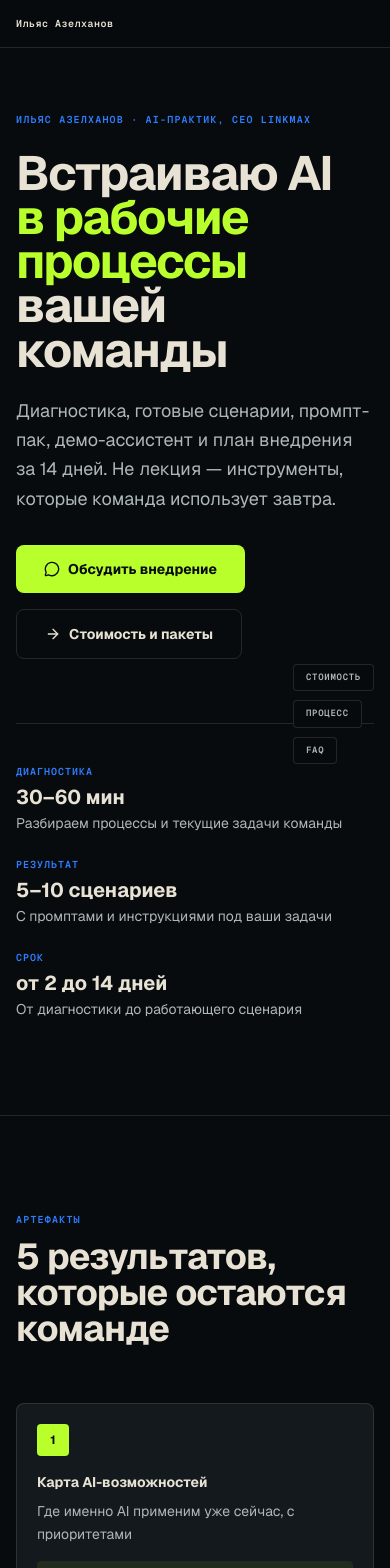
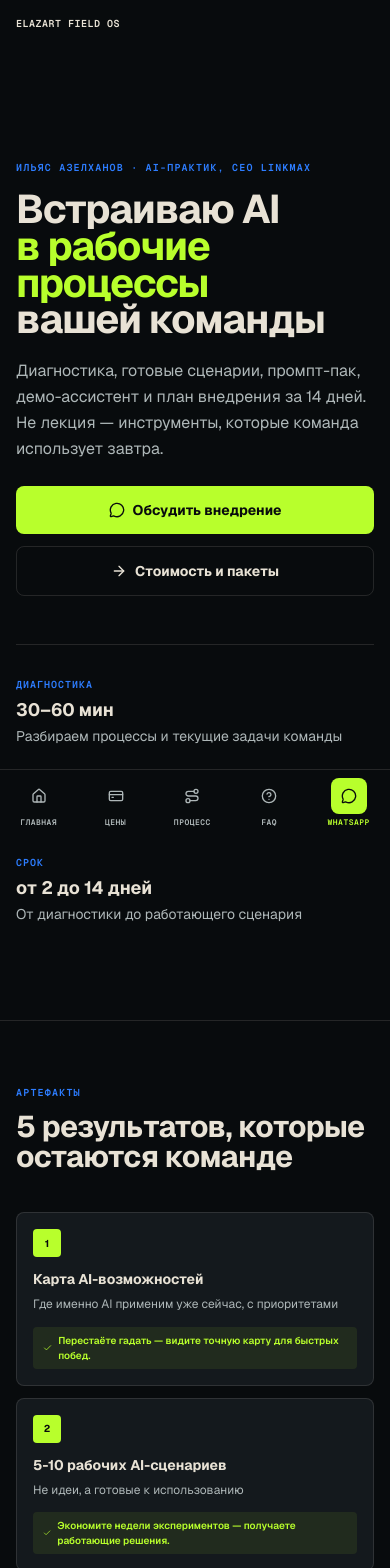
Before and after one commit to ElazAzel/ai-audit-landing, a Next.js app: page / in a window 390 px wide. Shown: the top 1568 px of the page. Built offline with nearby package versions, Linux system fonts and the light colour scheme.

Commit message:
mobile-app bottom tab bar, responsive spacing, desktop editorial grid

```diff
--- a/src/app/page.tsx
+++ b/src/app/page.tsx
@@ -12,7 +12,7 @@ export default function Home() {
   return (
     <>
       <StickyCTA />
-      <main data-od-id="landing-main">
+      <main>
         <HeroSection />
         <OutcomesSection />
         <AudienceSection />
@@ -22,7 +22,7 @@ export default function Home() {
         <FAQSection />
         <FinalCTA />
       </main>
-      <footer data-od-id="site-footer" className="border-t border-border py-8">
+      <footer className="border-t border-border py-6 md:py-8">
         <div className="mx-auto max-w-7xl px-4 md:px-6">
           <div className="flex flex-wrap items-center justify-between gap-2">
             <p className="text-xs text-muted">
--- a/src/components/HeroSection.tsx
+++ b/src/components/HeroSection.tsx
@@ -6,38 +6,38 @@ import { scrollToId } from "@/lib/scroll";
 
 export default function HeroSection() {
   return (
-    <section className="flex min-h-[90vh] items-center pb-24 pt-28 md:pt-36">
+    <section id="hero" className="flex min-h-[85dvh] items-center pb-24 pt-24 md:min-h-[90vh] md:pb-32 md:pt-36">
       <div className="mx-auto w-full max-w-7xl px-4 md:px-6">
-        <div className="max-w-3xl">
-          <p className="mb-6 font-mono text-[10px] font-semibold uppercase tracking-[0.12em] text-blue">
+        <div className="md:max-w-3xl">
+          <p className="mb-4 font-mono text-[10px] font-semibold uppercase tracking-[0.12em] text-blue md:mb-6">
             Ильяс Азелханов · AI-практик, CEO LinkMAX
           </p>
-          <h1 className="text-5xl font-bold leading-[0.92] tracking-[-0.03em] md:text-7xl lg:text-8xl">
+          <h1 className="text-[clamp(2.5rem,10vw,4.5rem)] font-bold leading-[0.92] tracking-[-0.03em] md:text-7xl lg:text-8xl">
             Встраиваю AI
             <br />
             <span className="text-accent">в рабочие процессы</span>
             <br />
             вашей команды
           </h1>
-          <p className="mt-6 max-w-xl text-lg leading-relaxed text-fg-2 md:text-xl">
+          <p className="mt-5 max-w-xl text-base leading-relaxed text-fg-2 md:mt-6 md:text-lg lg:text-xl">
             Диагностика, готовые сценарии, промпт-пак, демо-ассистент и план
             внедрения за 14 дней. Не лекция — инструменты, которые команда
             использует завтра.
           </p>
 
-          <div className="mt-8 flex flex-wrap gap-4">
+          <div className="mt-6 flex flex-col gap-3 md:mt-8 md:flex-row md:flex-wrap md:gap-4">
             <a
               href={WHATSAPP_LINK}
               target="_blank"
               rel="noopener noreferrer"
-              className="inline-flex items-center gap-2 rounded-[8px] bg-accent px-7 py-3.5 text-sm font-bold text-[#080b0d] transition-all hover:bg-accent-hover active:scale-[0.97]"
+              className="inline-flex items-center justify-center gap-2 rounded-[8px] bg-accent px-6 py-3.5 text-sm font-bold text-[#080b0d] transition-all hover:bg-accent-hover active:scale-[0.97] md:px-7"
             >
               <MessageCircle className="h-4 w-4" />
               Обсудить внедрение
             </a>
             <button
               onClick={() => scrollToId("pricing")}
-              className="inline-flex items-center gap-2 rounded-[8px] border border-border px-7 py-3.5 text-sm font-bold text-fg transition-all hover:border-border-strong active:scale-[0.97]"
+              className="inline-flex items-center justify-center gap-2 rounded-[8px] border border-border px-6 py-3.5 text-sm font-bold text-fg transition-all hover:border-border-strong active:scale-[0.97] md:px-7"
             >
               <ArrowRight className="h-4 w-4" />
               Стоимость и пакеты
@@ -45,7 +45,7 @@ export default function HeroSection() {
           </div>
         </div>
 
-        <div className="mt-16 grid gap-6 border-t border-border pt-10 md:grid-cols-3">
+        <div className="mt-12 grid gap-5 border-t border-border pt-8 md:mt-16 md:grid-cols-3 md:gap-6 md:pt-10">
           {[
             { label: "Диагностика", value: "30–60 мин", desc: "Разбираем процессы и текущие задачи команды" },
             { label: "Результат", value: "5–10 сценариев", desc: "С промптами и инструкциями под ваши задачи" },
@@ -55,7 +55,7 @@ export default function HeroSection() {
               <p className="font-mono text-[10px] font-semibold uppercase tracking-[0.1em] text-blue">
                 {item.label}
               </p>
-              <p className="mt-1 text-xl font-bold text-fg">{item.value}</p>
+              <p className="mt-1 text-lg font-bold text-fg md:text-xl">{item.value}</p>
               <p className="mt-0.5 text-sm text-fg-2">{item.desc}</p>
             </div>
           ))}
--- a/src/components/OutcomesSection.tsx
+++ b/src/components/OutcomesSection.tsx
@@ -5,32 +5,32 @@ import { Check } from "lucide-react";
 
 export default function OutcomesSection() {
   return (
-    <section className="border-t border-border py-24 md:py-32">
+    <section className="border-t border-border py-16 md:py-32">
       <div className="mx-auto max-w-7xl px-4 md:px-6">
-        <div className="mb-14 max-w-2xl">
+        <div className="mb-10 md:mb-14 md:max-w-2xl">
           <p className="mb-3 font-mono text-[10px] font-semibold uppercase tracking-[0.12em] text-blue">
             Артефакты
           </p>
-          <h2 className="text-4xl font-bold leading-[1.0] tracking-[-0.02em] md:text-5xl">
+          <h2 className="text-3xl font-bold leading-[1.0] tracking-[-0.02em] md:text-5xl">
             5 результатов, которые остаются команде
           </h2>
         </div>
 
-        <div className="grid gap-4 md:grid-cols-5">
+        <div className="grid gap-3 md:grid-cols-5 md:gap-4">
           {outcomes.map((outcome, index) => (
             <div
               key={outcome.id}
-              className="rounded-[8px] border border-border bg-surface p-5"
+              className="rounded-[8px] border border-border bg-surface p-4 md:p-5"
             >
-              <span className="mb-4 flex h-8 w-8 items-center justify-center rounded-[4px] bg-accent text-xs font-bold text-[#080b0d]">
+              <span className="mb-3 flex h-7 w-7 items-center justify-center rounded-[4px] bg-accent text-[10px] font-bold text-[#080b0d] md:mb-4 md:h-8 md:w-8 md:text-xs">
                 {index + 1}
               </span>
               <h3 className="text-sm font-bold text-fg">{outcome.title}</h3>
-              <p className="mt-2 text-sm leading-relaxed text-fg-2">
+              <p className="mt-1.5 text-xs leading-relaxed text-fg-2 md:mt-2 md:text-sm">
                 {outcome.short}
               </p>
-              <p className="mt-4 flex items-center gap-1.5 rounded-[4px] bg-accent-light px-3 py-2 text-xs font-semibold text-accent">
-                <Check className="h-3 w-3" />
+              <p className="mt-3 flex items-center gap-1.5 rounded-[4px] bg-accent-light px-2.5 py-1.5 text-[10px] font-semibold text-accent md:mt-4 md:px-3 md:py-2 md:text-xs">
+                <Check className="h-2.5 w-2.5 md:h-3 md:w-3" />
                 {outcome.benefit}
               </p>
             </div>
--- a/src/components/StickyCTA.tsx
+++ b/src/components/StickyCTA.tsx
@@ -1,7 +1,7 @@
 "use client";
 
 import { useState, useEffect } from "react";
-import { MessageCircle } from "lucide-react";
+import { MessageCircle, Home, CreditCard, Route, HelpCircle } from "lucide-react";
 import { WHATSAPP_LINK } from "@/lib/data";
 import { scrollToId } from "@/lib/scroll";
 
@@ -11,11 +11,19 @@ const NAV_ITEMS = [
   { id: "faq", label: "FAQ" },
 ];
 
+const MOBILE_TABS = [
+  { id: "hero", label: "Главная", icon: Home },
+  { id: "pricing", label: "Цены", icon: CreditCard },
+  { id: "process", label: "Процесс", icon: Route },
+  { id: "faq", label: "FAQ", icon: HelpCircle },
+  { id: "whatsapp", label: "WhatsApp", icon: MessageCircle, highlight: true },
+];
+
 export default function StickyCTA() {
-  const [visible, setVisible] = useState(false);
+  const [scrolled, setScrolled] = useState(false);
 
   useEffect(() => {
-    const onScroll = () => setVisible(window.scrollY > 700);
+    const onScroll = () => setScrolled(window.scrollY > 60);
     window.addEventListener("scroll", onScroll, { passive: true });
     onScroll();
     return () => window.removeEventListener("scroll", onScroll);
@@ -23,78 +31,84 @@ export default function StickyCTA() {
 
   return (
     <>
-      <header className="fixed left-0 right-0 top-0 z-50 border-b border-border backdrop-blur-xl bg-bg/80">
-        <nav
-          className="mx-auto flex max-w-7xl items-center justify-between px-4 py-4 md:px-6"
-          aria-label="Основная навигация"
+      <header
+        className={`fixed left-0 right-0 top-0 z-50 transition-all duration-300 ${
+          scrolled ? "border-b border-border bg-bg/90 backdrop-blur-xl" : "bg-transparent"
+        }`}
       >
+        <div className="mx-auto flex max-w-7xl items-center justify-between px-4 py-4 md:px-6">
           <span className="font-mono text-[10px] font-semibold tracking-wider text-fg">
-            Ильяс Азелханов
+            ELAZART FIELD OS
           </span>
-          <ul className="hidden items-center gap-6 md:flex">
+          <nav className="hidden items-center gap-6 md:flex" aria-label="Основная навигация">
             {NAV_ITEMS.map((item) => (
-              <li key={item.id}>
               <button
+                key={item.id}
                 onClick={() => scrollToId(item.id)}
                 className="font-mono text-[10px] font-semibold uppercase tracking-[0.1em] text-fg-2 transition-colors hover:text-fg"
               >
                 {item.label}
               </button>
-              </li>
             ))}
-            <li>
             <a
               href={WHATSAPP_LINK}
               target="_blank"
               rel="noopener noreferrer"
-                className="inline-flex items-center gap-1.5 rounded-[8px] border border-border px-4 py-2 font-mono text-[10px] font-bold uppercase tracking-[0.06em] text-fg transition-all hover:border-border-strong"
+              className="inline-flex items-center gap-1.5 rounded-[8px] bg-accent px-4 py-2 font-mono text-[10px] font-bold uppercase tracking-[0.06em] text-[#080b0d] transition-all hover:bg-accent-hover"
             >
               <MessageCircle className="h-3 w-3" />
               Связаться
             </a>
-            </li>
-          </ul>
           </nav>
+        </div>
       </header>
 
-      <div
-        className={`fixed bottom-0 left-0 right-0 z-40 border-t border-border bg-bg/90 backdrop-blur-md transition-all duration-300 ${
-          visible ? "translate-y-0 opacity-100" : "translate-y-full opacity-0"
-        }`}
+      <nav
+        className="fixed bottom-0 left-0 right-0 z-50 border-t border-border bg-bg md:hidden"
+        aria-label="Мобильная навигация"
       >
-        <div className="mx-auto flex max-w-7xl items-center justify-between px-4 py-3 md:px-6">
-          <span className="font-mono text-[9px] font-semibold uppercase tracking-[0.08em] text-fg-2">
-            AI-аудит для команды
-          </span>
+        <ul className="flex items-center justify-around pb-2">
+          {MOBILE_TABS.map((tab) => {
+            const Icon = tab.icon;
+            if (tab.highlight) {
+              return (
+                <li key={tab.id}>
                   <a
                     href={WHATSAPP_LINK}
                     target="_blank"
                     rel="noopener noreferrer"
-            className="inline-flex items-center gap-1.5 rounded-[8px] bg-accent px-5 py-2.5 font-mono text-[10px] font-bold uppercase tracking-[0.06em] text-[#080b0d] hover:bg-accent-hover"
+                    className="flex flex-col items-center gap-0.5 px-3 py-2"
                   >
-            <MessageCircle className="h-3 w-3" />
-            Обсудить
+                    <span className="flex h-9 w-9 items-center justify-center rounded-[8px] bg-accent text-[#080b0d]">
+                      <Icon className="h-4 w-4" />
+                    </span>
+                    <span className="font-mono text-[8px] font-semibold uppercase tracking-[0.06em] text-accent">
+                      {tab.label}
+                    </span>
                   </a>
-        </div>
-      </div>
-
-      <nav
-        className="fixed bottom-20 right-4 z-40 md:hidden"
-        aria-label="Быстрая навигация"
+                </li>
+              );
+            }
+            return (
+              <li key={tab.id}>
+                <button
+                  onClick={() => scrollToId(tab.id === "hero" ? "hero" : tab.id)}
+                  className="flex flex-col items-center gap-0.5 px-3 py-2"
                 >
-        <ul className="flex flex-col gap-2">
-          {NAV_ITEMS.map((item) => (
-            <li key={item.id}>
-              <button
-                onClick={() => scrollToId(item.id)}
-                className="rounded-[4px] border border-border bg-bg/85 px-3 py-1.5 font-mono text-[9px] font-semibold uppercase tracking-[0.08em] text-fg-2 backdrop-blur-md"
-              >
-                {item.label}
+                  <span className="flex h-9 w-9 items-center justify-center rounded-[8px] text-fg-2">
+                    <Icon className="h-4 w-4" />
+                  </span>
+                  <span className="font-mono text-[8px] font-semibold uppercase tracking-[0.06em] text-fg-2">
+                    {tab.label}
+                  </span>
                 </button>
               </li>
-          ))}
+            );
+          })}
         </ul>
       </nav>
+
+      <div className="pb-16 md:pb-0" />
     </>
   );
 }
```
Also changed, not shown: src/components/AudienceSection.tsx (+10 -10 lines), src/components/FAQSection.tsx (+12 -12 lines), src/components/FinalCTA.tsx (+7 -7 lines), src/components/PricingSection.tsx (+27 -40 lines), src/components/ProcessSection.tsx (+14 -16 lines), src/components/TestimonialsSection.tsx (+7 -7 lines). Lines whose indentation alone changed are shown as unchanged.
